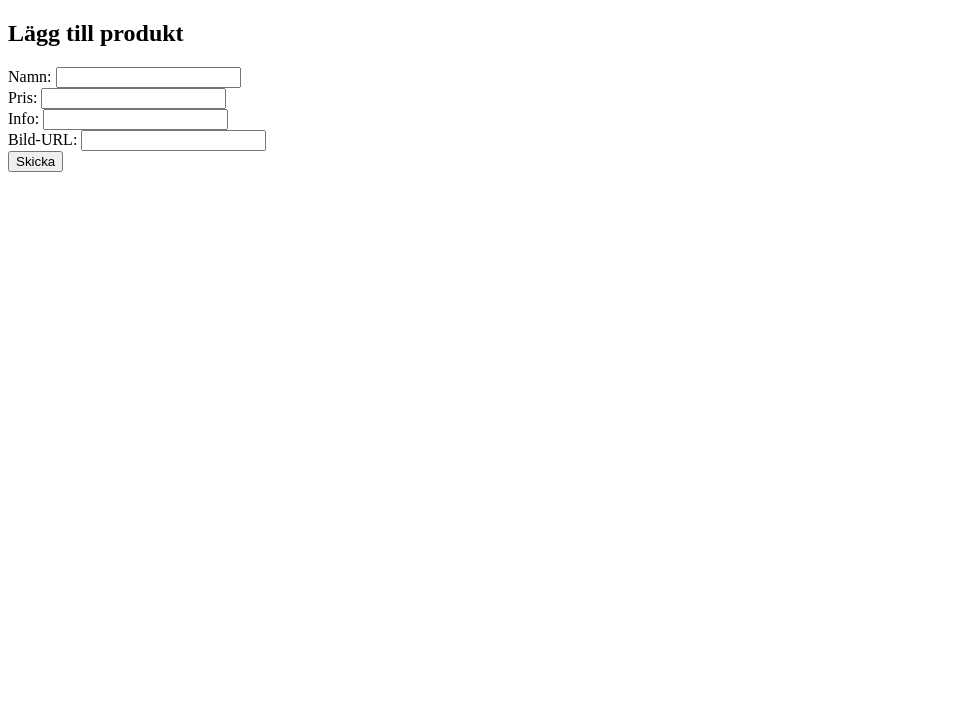
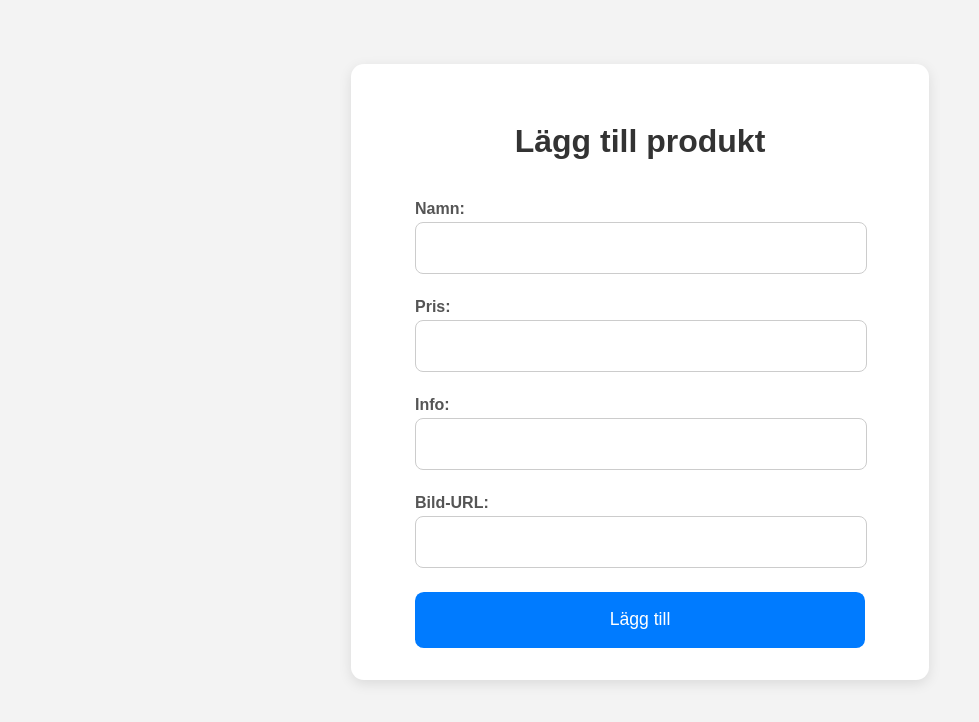
Before and after one commit to DqrkEvil/Burger-and-Gold, a website: page public/add_product.html in a window 1280 px wide. Shown: the whole page, without its empty margins (0-979 px from the left). Drawn offline with Linux system fonts and the light colour scheme.

Commit message:
Add styling

```diff
--- a/public/add_product.html
+++ b/public/add_product.html
@@ -1,49 +1,54 @@
 <!DOCTYPE html>
 <html lang="sv">
     <head>
-  <meta charset="UTF-8">
+        <meta charset="UTF-8" />
         <title>Lägg till produkt</title>
+        <link rel="stylesheet" href="style/add_product.css">
     </head>
     <body>
+
+        <form id="productForm">
             <h2>Lägg till produkt</h2>
-  <form id="productForm">
+
             <label for="name">Namn:</label>
-    <input type="text" id="name" required><br>
+            <input type="text" id="name" required />
 
             <label for="price">Pris:</label>
-    <input type="number" id="price" required><br>
+            <input type="number" id="price" required />
 
             <label for="info">Info:</label>
-    <input type="text" id="info"><br>
+            <input type="text" id="info" />
 
             <label for="image">Bild-URL:</label>
-    <input type="text" id="image" required><br>
+            <input type="text" id="image" required />
 
-    <button type="submit">Skicka</button>
+            <button type="submit">Lägg till</button>
         </form>
 
         <script>
-    document.getElementById('productForm').addEventListener('submit', async (e) => {
+            document
+                .getElementById("productForm")
+                .addEventListener("submit", async (e) => {
                     e.preventDefault();
 
                     const product = {
-        name: document.getElementById('name').value,
-        price: document.getElementById('price').value,
-        info: document.getElementById('info').value,
-        image: document.getElementById('image').value
+                        name: document.getElementById("name").value,
+                        price: document.getElementById("price").value,
+                        info: document.getElementById("info").value,
+                        image: document.getElementById("image").value,
                     };
 
-      const res = await fetch('/api/products', {
-        method: 'POST',
-        headers: { 'Content-Type': 'application/json' },
-        body: JSON.stringify(product)
+                    const res = await fetch("/api/products", {
+                        method: "POST",
+                        headers: { "Content-Type": "application/json" },
+                        body: JSON.stringify(product),
                     });
 
                     if (res.ok) {
-        alert('Produkt tillagd!');
+                        alert("Produkt tillagd!");
                         e.target.reset();
                     } else {
-        alert('Fel vid tillägg');
+                        alert("Fel vid tillägg");
                     }
                 });
         </script>
--- /dev/null
+++ b/public/style/add_product.css
@@ -0,0 +1,77 @@
+body {
+    font-family: Arial, sans-serif;
+    background-color: #f3f3f3;
+    display: flex;
+    justify-content: center;
+    align-items: flex-start;
+    padding: 8vh 5vw;
+    min-height: 100vh;
+    margin: 0;
+    transition: background-color 0.3s ease;
+}
+
+form {
+    background-color: white;
+    padding: 4vh 5vw;
+    border-radius: 1vw;
+    box-shadow: 0 0.3vw 1vw rgba(0, 0, 0, 0.1);
+    max-width: 80vw;
+    width: 100%;
+    max-width: 450px;
+    transition: transform 0.3s ease, box-shadow 0.3s ease;
+}
+
+form:hover {
+    box-shadow: 0 0.5vw 1.5vw rgba(0, 0, 0, 0.2);
+}
+
+h2 {
+    text-align: center;
+    margin-bottom: 5vh;
+    color: #333333;
+    font-size: 2rem;
+}
+
+label {
+    display: block;
+    margin-bottom: 0.5vh;
+    margin-top: 3vh;
+    color: #555555;
+    font-weight: bold;
+    font-size: 1rem;
+}
+
+input[type="text"],
+input[type="number"] {
+    width: 100%;
+    padding: 1em 0;
+    border: 1px solid #cccccc;
+    border-radius: 0.5em;
+    font-size: 1rem;
+    transition: border-color 0.2s ease, box-shadow 0.2s ease;
+}
+
+input[type="text"]:focus,
+input[type="number"]:focus {
+    border-color: #007bff;
+    box-shadow: 0 0 0.5em rgba(0, 123, 255, 0.25);
+    outline: none;
+}
+
+button {
+    margin-top: 3vh;
+    width: 100%;
+    padding: 1em;
+    background-color: #007bff;
+    border: none;
+    color: white;
+    font-size: 1.1rem;
+    border-radius: 0.5em;
+    cursor: pointer;
+    transition: background-color 0.3s ease, transform 0.2s ease;
+}
+
+button:hover {
+    background-color: #0056b3;
+    transform: scale(1.03);
+}
```
Lines whose indentation alone changed are shown as unchanged.
